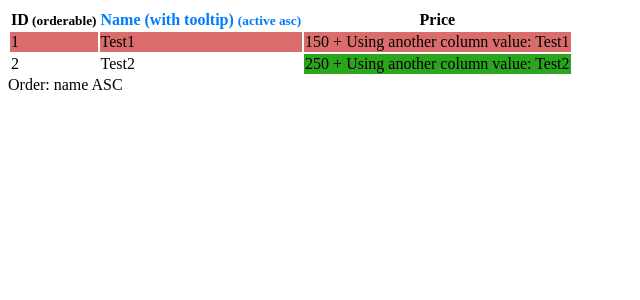
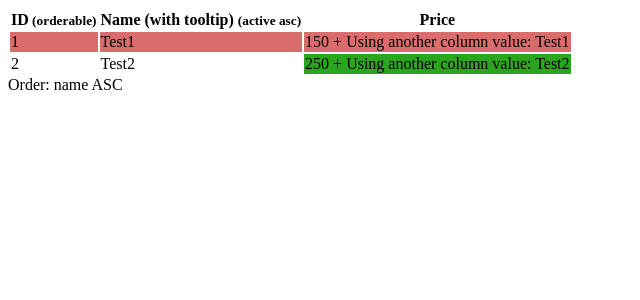
Before and after one commit to AventailLtd/list-base-vue, a Vue app: page / in a window 1280 px wide. Shown: the top 300 px of the page, without its empty margins (0-640 px from the left). Built offline with nearby package versions, Linux system fonts and the light colour scheme.

Commit message:
#DEVEL-4422 - Rendezések kérések - color prop

```diff
--- a/src/components/table-base/TableBase.vue
+++ b/src/components/table-base/TableBase.vue
@@ -10,12 +10,7 @@
             ]"
             @click="onHeadClick(field)"
           >
-            <div
-              :class="[{
-                'text-primary': isActiveOrderBy(field.key)},
-                thInnerClass,
-              ]"
-            >
+            <div :class="thInnerClass" :style="getStyleForActiveOrderBy(field.key)">
               <slot name="thInner" :field="field">
                 <span v-text="field.label" />
               </slot>
@@ -126,6 +121,13 @@ export default {
       type: String,
       default: null,
     },
+    /**
+     * color to highlight active sorting
+     */
+    activeOrderByColor: {
+      type: String,
+      default: null,
+    }
   },
   data() {
     return {
@@ -214,6 +216,19 @@ export default {
       this.setSortDesc(field.key)
       this.$emit('orderChanged', { sortDesc: this.sortDesc, orderBy: field.key })
     },
+    /**
+     * Get style for active sorting order by
+     *
+     * @param field
+     * @returns {{color: string}}
+     */
+    getStyleForActiveOrderBy(field) {
+      if (this.activeOrderByColor !== null && this.isActiveOrderBy(field)) {
+        return {
+          color: this.activeOrderByColor,
+        }
+      }
+    },
   },
 }
 </script>
@@ -222,8 +237,4 @@ export default {
 .cursor-pointer {
   cursor: pointer;
 }
-
-.text-primary {
-  color: #007bff;
-}
 </style>
```
